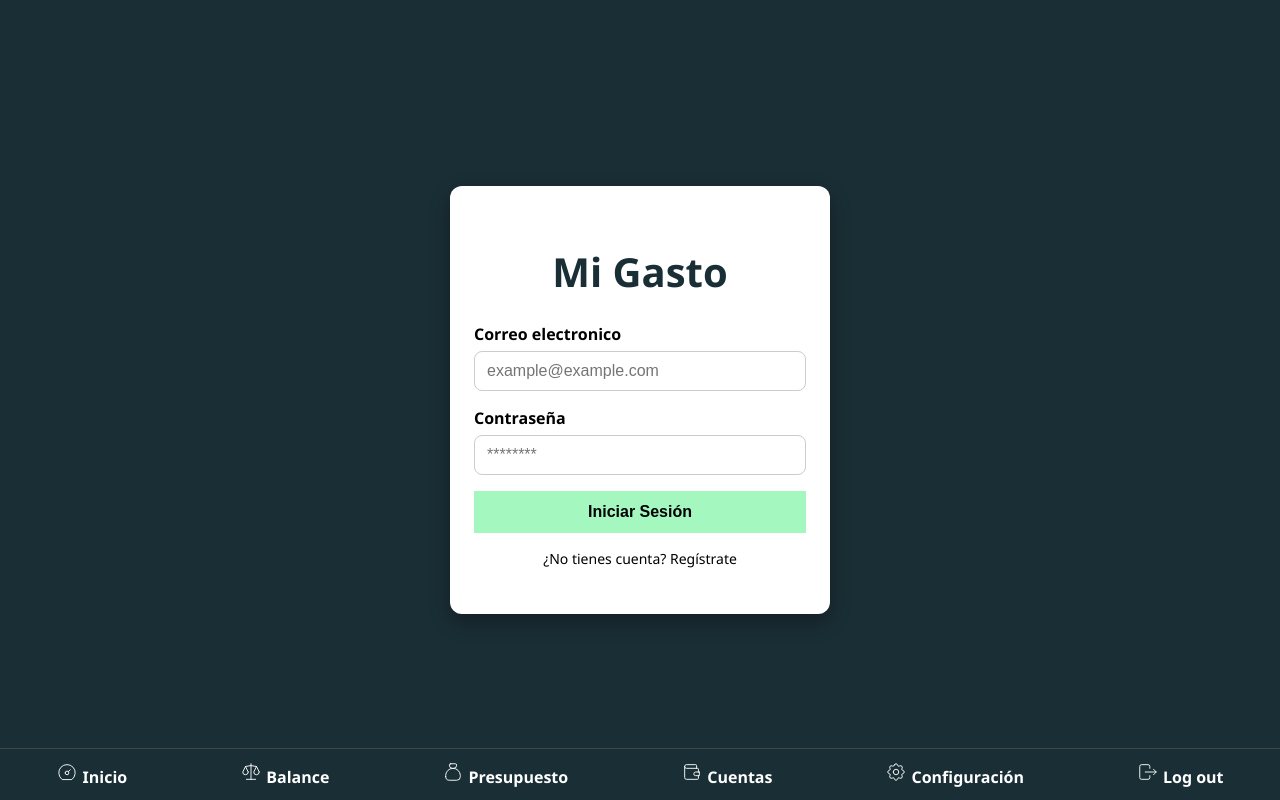
After one commit to luis-homobono/gasto, a Flask app: page /login in a window 1280 px wide. The commit adds this page. Run offline with Flask 3, Linux system fonts and the light colour scheme.

Commit message:
feat(login): add login manager and dependencies, add mixin for model in database and add views, static and template for login route

```diff
--- /dev/null
+++ b/gasto/blueprints/users/forms.py
@@ -0,0 +1,15 @@
+from flask_wtf import FlaskForm
+from wtforms.validators import DataRequired, Email, EqualTo
+from wtforms import StringField, PasswordField, SubmitField, ValidationError
+
+
+class LoginForm(FlaskForm):
+    email = StringField(
+        "Correo electronico",
+        validators=[DataRequired(), Email()],
+        render_kw={"placeholder": "example@example.com"},
+    )
+    password = PasswordField(
+        "Contraseña", validators=[DataRequired()], render_kw={"placeholder": "********"}
+    )
+    submit = SubmitField("Iniciar sesión")
--- /dev/null
+++ b/gasto/blueprints/users/views.py
@@ -0,0 +1,17 @@
+from flask import Blueprint, render_template, current_app
+
+from gasto.blueprints.users.forms import LoginForm
+
+users = Blueprint("users", __name__)
+
+
+@users.route("/login", methods=["GET", "POST"])
+def login():
+    form = LoginForm()
+
+    if form.validate_on_submit():
+        print(form.data)
+
+    current_app.logger.info(form.errors)
+
+    return render_template("users/login.html", form=form)
--- a/gasto/extensions.py
+++ b/gasto/extensions.py
@@ -1,6 +1,8 @@
+from flask_migrate import Migrate
+from flask_login import LoginManager
 from flask_sqlalchemy import SQLAlchemy
-from flask_migrate import Migrate
 
 
 db = SQLAlchemy()
 migrate = Migrate()
+login_manager = LoginManager()
--- a/gasto/models.py
+++ b/gasto/models.py
@@ -1,10 +1,12 @@
 from datetime import datetime
 
-from gasto.extensions import db
+from flask_login import UserMixin
 from werkzeug.security import check_password_hash, generate_password_hash
 
+from gasto.extensions import db
 
-class User(db.Model):
+
+class User(db.Model, UserMixin):
     __tablename__ = "users"
 
     id = db.Column(db.Integer, primary_key=True)
--- /dev/null
+++ b/gasto/static/css/login.css
@@ -0,0 +1,76 @@
+/* LOGIN Styles */
+h1 {
+    text-align: center;
+    margin-bottom: 2.4rem;
+    color: #1A2E35;
+}
+
+body {
+    display: flex;
+    flex-direction: column;
+    align-items: center;
+    justify-content: center;
+    min-height: 100vh;
+}
+
+.login-container {
+    background-color: white;
+    color: black;
+    border-radius: 1.2rem;
+    padding: 3.2rem 2.4rem;
+    width: 100%;
+    max-width: 38.0rem;
+    box-shadow: 0 0.8rem 2.0rem rgba(0, 0, 0, 0.3);
+}
+
+label {
+    display: block;
+    font-weight: 900;
+    margin-bottom: 0.6rem;
+}
+
+.form-control {
+    width: 100%;
+    padding: 1.0rem 1.2rem;
+    margin-bottom: 1.6rem;
+    border: 0.1rem solid var(--gray);
+    border-radius: 0.8rem;
+    font-size: 1.6rem;
+}
+
+.btn-login {
+    background-color: var(--green);
+    color: black;
+    font-weight: bold;
+    padding: 1.2rem;
+    width: 100%;
+    border: none;
+    border-radius: 0.8ren;
+    font-size: 1.6rem;
+    cursor: pointer;
+    transition: background-color 0.3s ease;
+}
+
+.btn-login:hover {
+    background-color: var(--greenOscuro);
+}
+
+.login-footer {
+    text-align: center;
+    margin-top: 1.6rem;
+    font-size: 1.4rem;
+}
+
+.login-footer a {
+    color: var(--greenOscuro);
+    text-decoration: none;
+}
+
+.login-footer a:hover {
+    text-decoration: underline;
+}
+
+.errors {
+    font-size: 1.4rem;
+    color: var(--red);
+}
--- a/gasto/static/css/styles.css
+++ b/gasto/static/css/styles.css
@@ -3,11 +3,10 @@
     --white: #FFFFFF;
     --black: #212121;
     --primary: #1A2E35;
-    /* --secundary: #1A2E35; */
     --gray: #ccc;
-    /* --gray: #666; */
-    /* --grisClaro: #DFE9F3; */
+    --grayDark: #444;
     --green: #A3F7BF;
+    --greenDark: #7cd9a1;
     --red: #EF4444;
 }
 
@@ -51,7 +50,6 @@ h3 {
 /* Section */
 .section {
     margin-bottom: 2.4rem;
-    /* padding-bottom: 2rem; */
 }
 
 .card {
@@ -63,13 +61,12 @@ h3 {
 }
 
 .card-main {
-    background-color: #A3F7BF;
+    background-color: var(--green);
     color: var(--black);
 }
 
 .text-sm {
     font-size: 2rem;
-    /* color: var(--gray); */
     color: var(--black);
 }
 
@@ -126,7 +123,7 @@ h3 {
     left: 0;
     right: 0;
     background-color: var(--primary);
-    border-top: 0.1rem solid #444;
+    border-top: 0.1rem solid var(--grayDark);
     display: flex;
     justify-content: space-around;
     padding: 1.2rem 0;
--- a/gasto/templates/base.html
+++ b/gasto/templates/base.html
@@ -4,6 +4,7 @@
     <meta charset="UTF-8">
     <meta name="viewport" content="width=device-width, initial-scale=1.0">
     <link rel="stylesheet" href="{{ url_for('static', filename='css/styles.css') }}">
+    {% block styles %}{% endblock %}
     <title>{% block title %}{% endblock %}</title>
 </head>
 <body>
--- /dev/null
+++ b/gasto/templates/users/login.html
@@ -0,0 +1,33 @@
+{% extends 'base.html' %}
+{% block styles %}
+    <link rel="stylesheet" href="{{ url_for('static', filename='css/login.css') }}">
+{% endblock %}
+{% block content %}
+<div class="login-container">
+  <h1>Mi Gasto</h1>
+
+  <form method="POST">
+    {{ form.hidden_tag() }}
+
+    {% if form.errors %}
+      <div class="errors">
+        {% for error in form.errors %}
+          {{ form.errors[error][0] }}
+        {% endfor %}
+      </div>
+    {% endif %}
+
+    {{ form.email.label() }}
+    {{ form.email(class='form-control') }}
+
+    {{ form.password.label() }}
+    {{ form.password(class='form-control') }}
+
+    <button type="submit" class="btn-login">Iniciar Sesión</button>
+  </form>
+
+  <div class="login-footer">
+    <p>¿No tienes cuenta? <a href="#">Regístrate</a></p>
+  </div>
+</div>
+{% endblock %}
--- a/requirements.txt
+++ b/requirements.txt
@@ -8,8 +8,10 @@ colorama==0.4.6
 commitizen==4.8.2
 decli==0.6.3
 Flask==3.1.1
+Flask-Login==0.6.3
 Flask-Migrate==4.1.0
 Flask-SQLAlchemy==3.1.1
+Flask-WTF==1.2.2
 greenlet==3.2.3
 itsdangerous==2.2.0
 Jinja2==3.1.6
@@ -29,3 +31,4 @@ tomlkit==0.13.2
 typing_extensions==4.14.0
 wcwidth==0.2.13
 Werkzeug==3.1.3
+WTForms==3.2.1
```
Also changed, not shown: gasto/__init__.py (+12 -1 lines).
